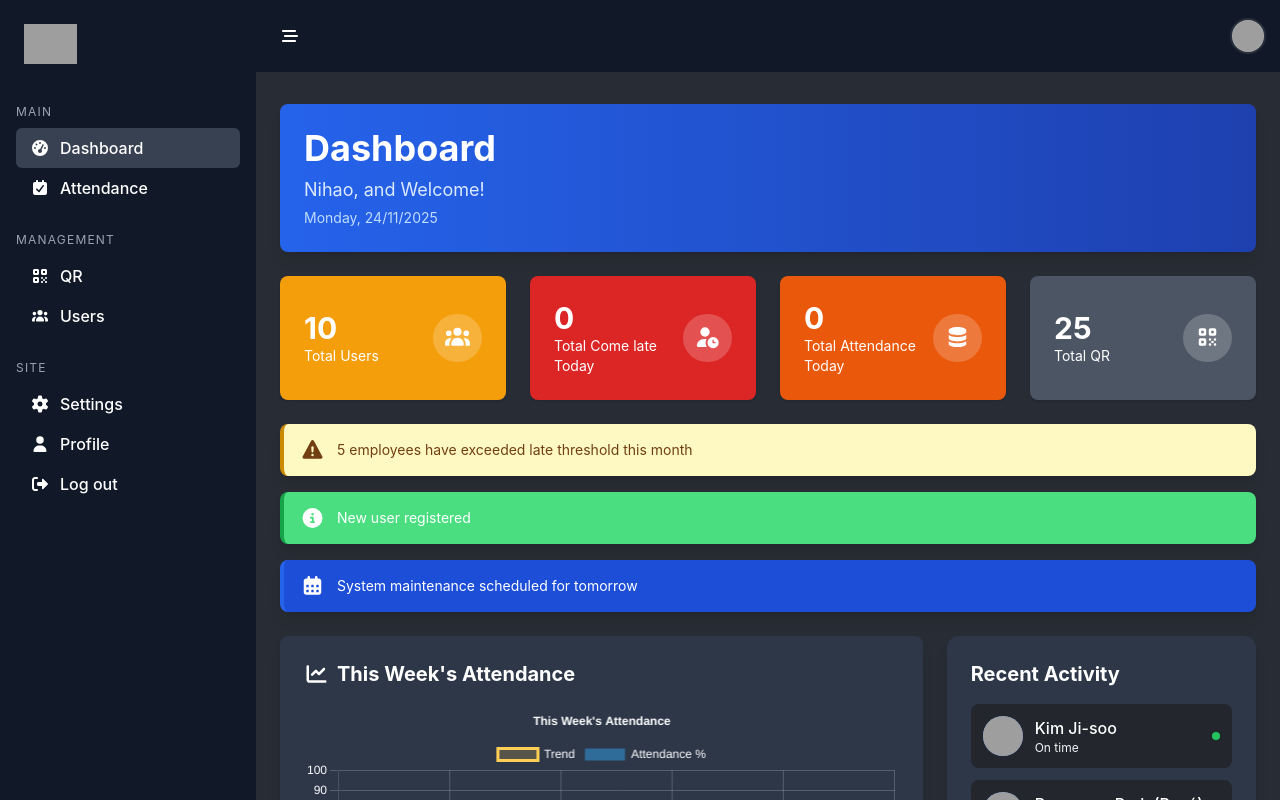
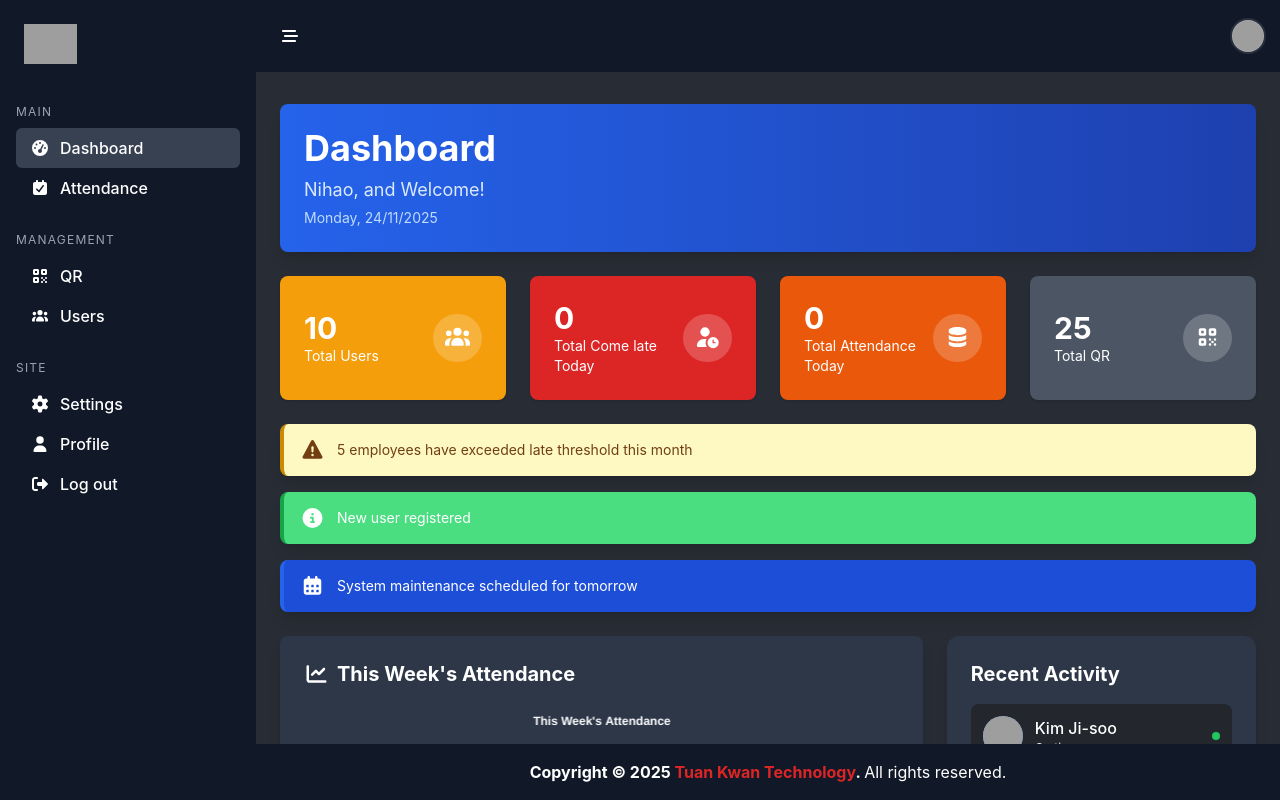
Before and after one commit to Minwook07/qr-attendance-system-usr, a React (Vite) app: page / in a window 1280 px wide. Shown: the top 800 px of the page. Built offline with nearby package versions, Linux system fonts and the light colour scheme; grey boxes are pictures that could not be loaded.

Commit message:
update pdf download date format

```diff
--- a/src/App.jsx
+++ b/src/App.jsx
@@ -9,6 +9,7 @@ import { UserContent } from './features/users/components/UserContent';
 import { users } from './features/users/utils/user-data';
 import { ComingSoon } from './components/coming-soon-page';
 import { LogoutModal } from './features/auth/components/LogoutModal'
+import { Footer } from './layouts/Footer';
 
 function App() {
     const [logoutOpen, setLogoutOpen] = useState(false)
@@ -50,6 +51,7 @@ function App() {
                 <div className="p-6 mt-20">
                     {renderPage()}
                 </div>
+                <Footer toggleSidebar={() => setSidebarOpen(!sidebarOpen)} sidebarOpen={sidebarOpen} />
             </div>
         </div>
     );
--- a/src/features/attendance/utils/export-pdf.js
+++ b/src/features/attendance/utils/export-pdf.js
@@ -24,7 +24,7 @@ export function exportToPdf(filteredData) {
         </head>
         <body>
             <h1>Attendance Report</h1>
-            <p>Generated on: ${new Date().toLocaleDateString()}</p>
+            <p>Generated on: ${new Date().toLocaleDateString('en-AU', { day: '2-digit', month: '2-digit', year: 'numeric'})}</p>
             <table>
                 <thead>
                     <tr>${headers.map(h => `<th>${h}</th>`).join('')}</tr>
--- a/src/features/attendance/utils/print-attendance.js
+++ b/src/features/attendance/utils/print-attendance.js
@@ -21,7 +21,7 @@ export function handlePrint(filteredData) {
                 </head>
                 <body>
                     <h1>Attendance Report</h1>
-                    <p>Date: ${new Date().toLocaleDateString()}</p>
+                    <p>Date: ${new Date().toLocaleDateString('en-AU', { day: '2-digit', month: '2-digit', year: 'numeric'})}</p>
                     <table>
                         <thead>
                             <tr>${headers.map(h => `<th>${h}</th>`).join('')}</tr>
--- a/src/features/users/utils/export-pdf.js
+++ b/src/features/users/utils/export-pdf.js
@@ -25,7 +25,7 @@ export function exportToPdf(filteredData) {
         </head>
         <body>
             <h1>Attendance Report</h1>
-            <p>Generated on: ${new Date().toLocaleDateString('ko-KR', { day: '2-digit', month: '2-digit', year: 'numeric'})}</p>
+            <p>Generated on: ${new Date().toLocaleDateString('en-AU', { day: '2-digit', month: '2-digit', year: 'numeric'})}</p>
             <table>
                 <thead>
                     <tr>${headers.map(h => `<th>${h}</th>`).join('')}</tr>
--- /dev/null
+++ b/src/layouts/Footer.jsx
@@ -0,0 +1,16 @@
+'use client'
+
+export function Footer({ sidebarOpen }) {
+    return (
+        <>
+            <div className={`hidden lg:flex fixed bottom-0 right-0 bg-gray-900 text-white justify-between items-center p-4 z-40 transition-all duration-300 ${sidebarOpen ? 'left-64' : 'left-0'}`}>
+                <div className="m-auto">
+                    <p>
+                        <strong>Copyright &copy; 2025 <span className='text-red-600'>Tuan Kwan Technology</span>. </strong>
+                        All rights reserved.
+                    </p>
+                </div>
+            </div>
+        </>
+    )
+}
```
